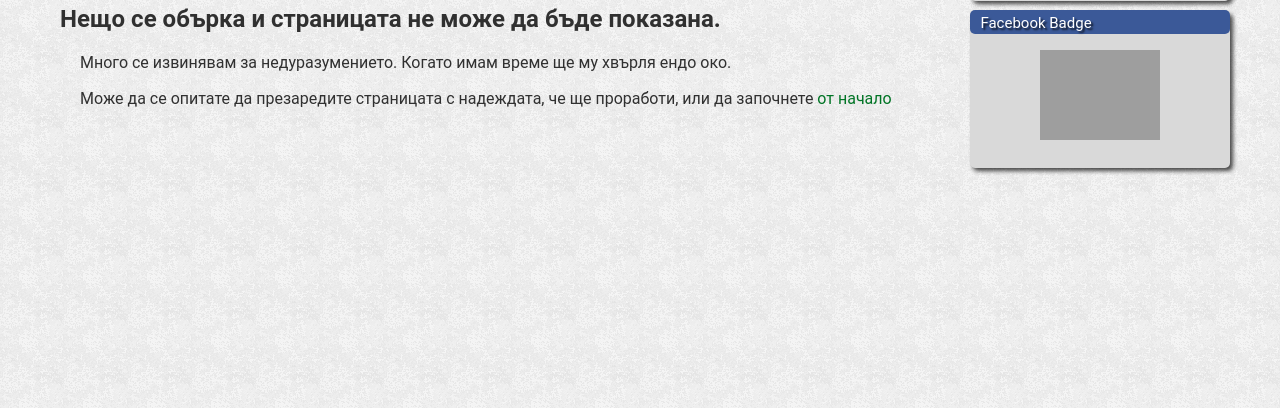
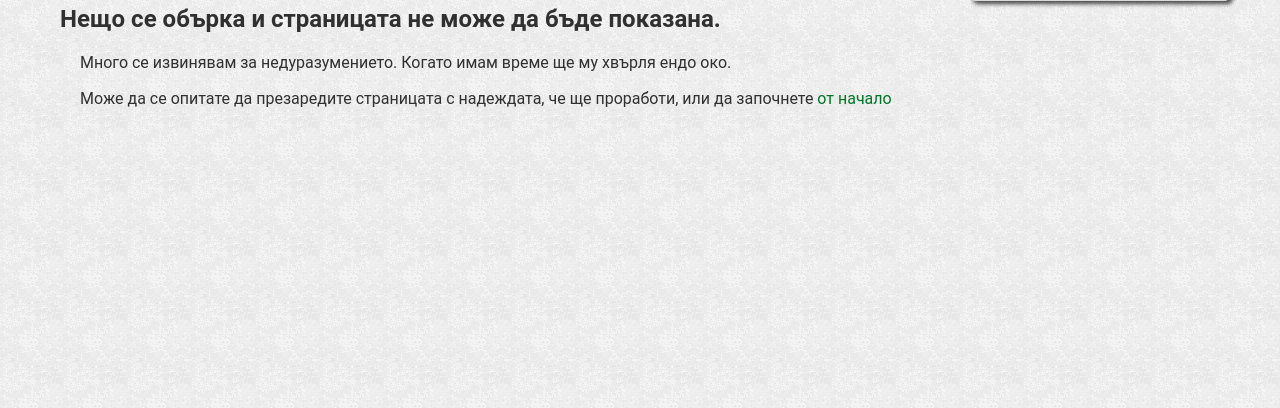
Before and after one commit to vstoykov/venko-django-site, a Django app: template venelin/templates/500.html in a window 1280 px wide. Shown: the part 223-631 px from the top of the page. Run offline with Django 3.2, Linux system fonts and the light colour scheme; the template is opened without the code that fills it, so the values that code supplies are empty; some libraries are stand-ins or nearby versions; grey boxes are pictures that could not be loaded.

Commit message:
Remove the facebook badge from error page 500
Facebook badge was removed long ago from base template.

```diff
--- a/venelin/templates/500.html
+++ b/venelin/templates/500.html
@@ -58,14 +58,6 @@
 							<header>Любим цитат</header>
 							<p><q>Поражение не съществува, докато човек не се признае за победен!</q></p>
 						</section>
-						<section class="box">
-							<header>Facebook Badge</header>
-							<!-- Facebook Badge START -->
-							<p class="center">
-								<a href="https://bg-bg.facebook.com/vstoykov" target="_TOP" title="инж. В.Стойков"><img src="https://badge.facebook.com/badge/1489354320.122.791619019.png" alt="Facebook Badge" width="120" style="border: 0px;"></a>
-							</p>
-							<!-- Facebook Badge END -->
-						</section>
 					{% endblock %}
 				</aside>
 			</div>
```
